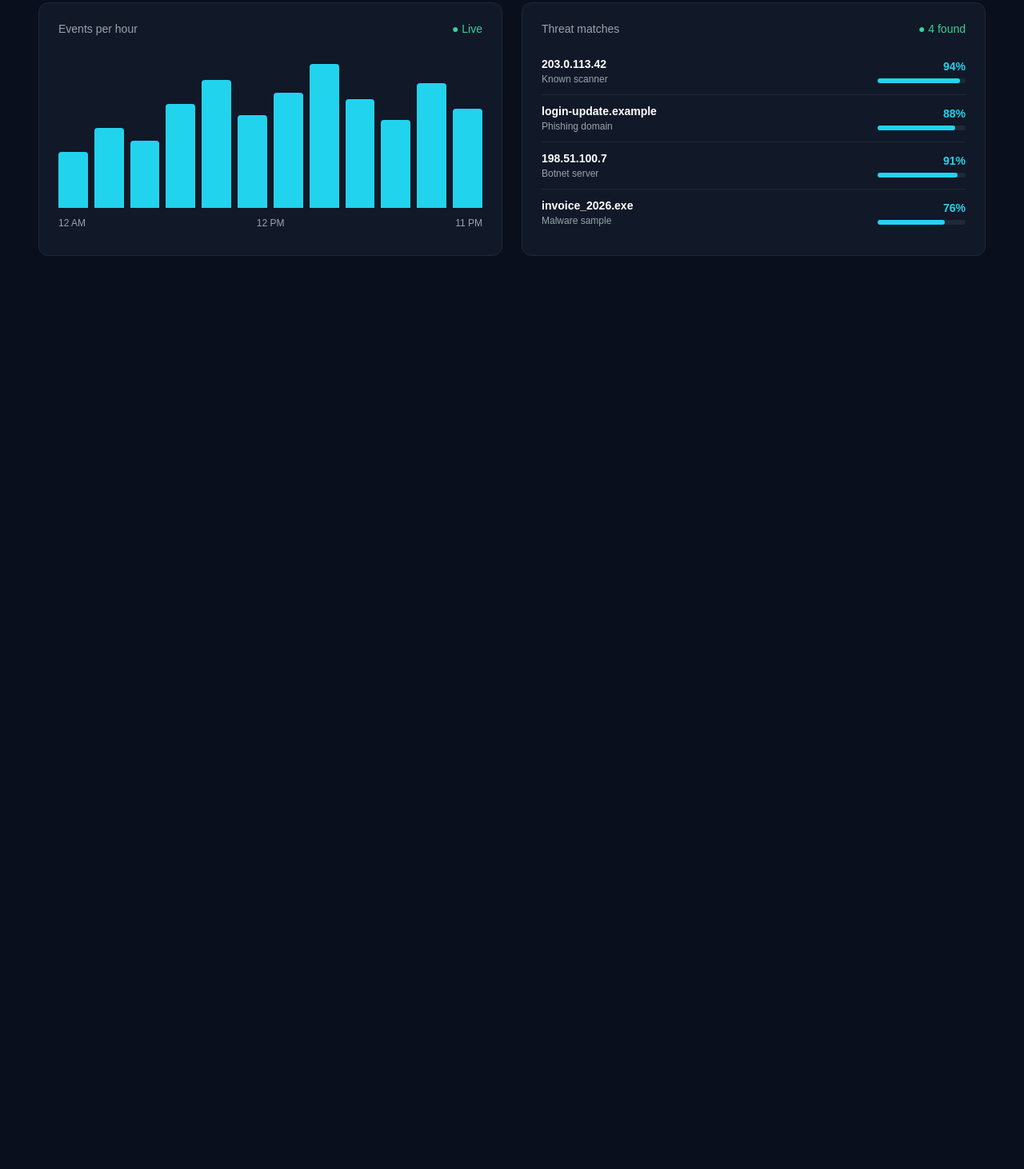
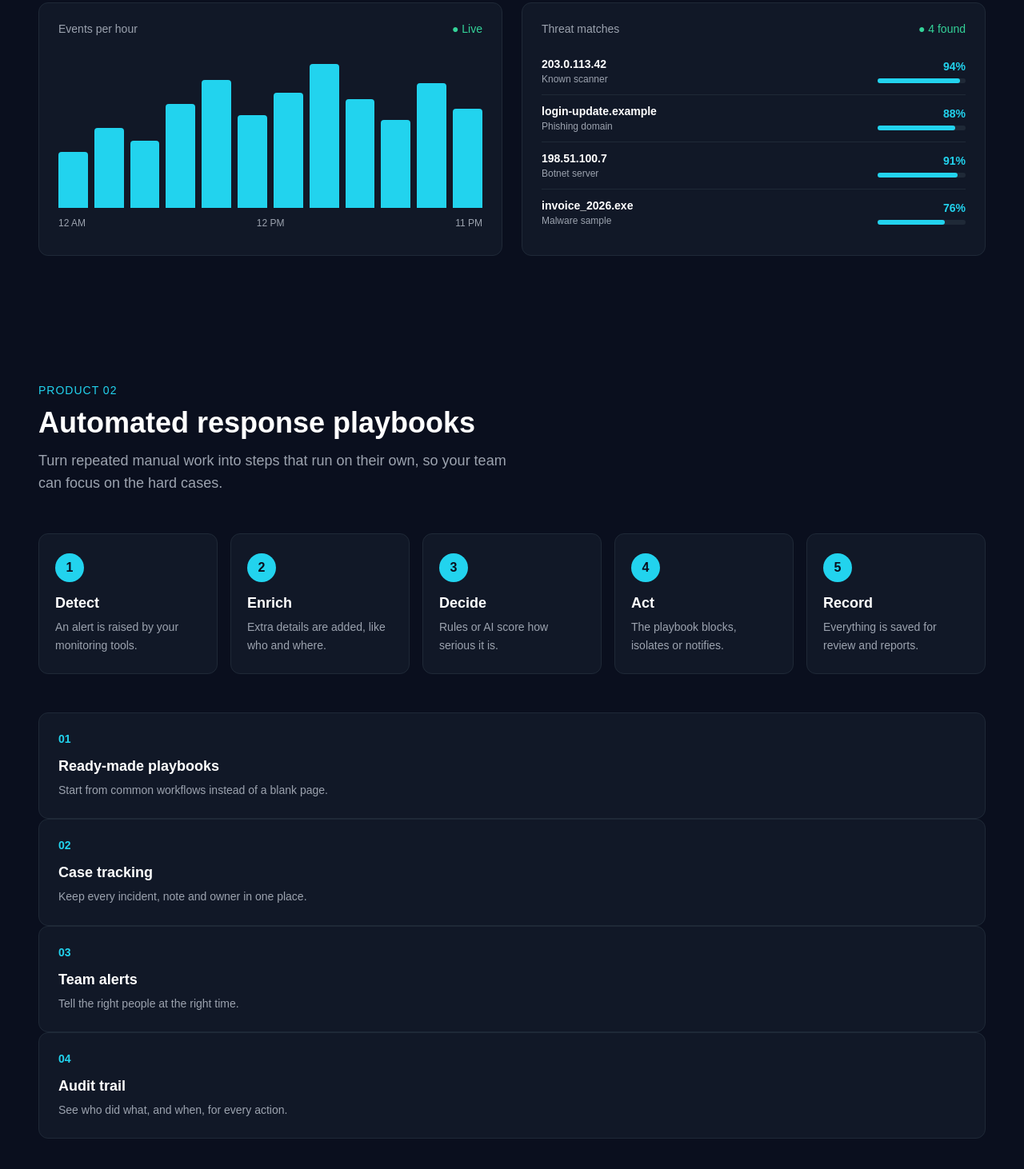
Before and after one commit to SameerChauhan9027/naafe-replica, a plain HTML site: page index.html in a window 1280 px wide. Shown: the part 1668-3130 px from the top of the page at 80% size. Before the commit the page ends 2068 px from the top, so only its background shows below. Drawn offline with Linux system fonts and the light colour scheme.

Commit message:
Add orchestration section with playbook steps and cards

```diff
--- a/css/style.css
+++ b/css/style.css
@@ -412,6 +412,44 @@ a {
     border-radius: 3px;
 }
 
+.playbook {
+    display: grid;
+    grid-template-columns: repeat(5, 1fr);
+    gap: 16px;
+    margin-bottom: 48px;
+}
+
+.step {
+    background: #111827;
+    border: 1px solid #1f2937;
+    border-radius: 12px;
+    padding: 24px 20px;
+}
+
+.step-num {
+    display: flex;
+    align-items: center;
+    justify-content: center;
+    width: 36px;
+    height: 36px;
+    border-radius: 50%;
+    background: #22d3ee;
+    color: #0a0f1e;
+    font-weight: bold;
+    margin-bottom: 16px;
+}
+
+.step h3 {
+    font-size: 18px;
+    margin-bottom: 8px;
+}
+
+.step p {
+    color: #9ca3af;
+    font-size: 14px;
+    line-height: 1.6;
+}
+
 @media (max-width: 1000px) {
     .stats-grid,
     .features-grid {
@@ -419,6 +457,10 @@ a {
     }
 
     .product-visuals {
+        grid-template-columns: 1fr;
+    }
+
+        .playbook {
         grid-template-columns: 1fr;
     }
 }
--- a/index.html
+++ b/index.html
@@ -215,6 +215,72 @@
 </div>
 
         </section>
+
+        <section class="product" id="orchestration">
+    <p class="section-tag">Product 02</p>
+    <h2 class="section-title">Automated response playbooks</h2>
+    <p class="section-sub">
+        Turn repeated manual work into steps that run on their own, so your team can focus on the hard cases.
+    </p>
+
+    <div class="playbook">
+        <div class="step">
+            <span class="step-num">1</span>
+            <h3>Detect</h3>
+            <p>An alert is raised by your monitoring tools.</p>
+        </div>
+
+        <div class="step">
+            <span class="step-num">2</span>
+            <h3>Enrich</h3>
+            <p>Extra details are added, like who and where.</p>
+        </div>
+
+        <div class="step">
+            <span class="step-num">3</span>
+            <h3>Decide</h3>
+            <p>Rules or AI score how serious it is.</p>
+        </div>
+
+        <div class="step">
+            <span class="step-num">4</span>
+            <h3>Act</h3>
+            <p>The playbook blocks, isolates or notifies.</p>
+        </div>
+
+        <div class="step">
+            <span class="step-num">5</span>
+            <h3>Record</h3>
+            <p>Everything is saved for review and reports.</p>
+        </div>
+    </div>
+
+    <div class="features-grid">
+        <div class="feature-card">
+            <span class="feature-num">01</span>
+            <h3>Ready-made playbooks</h3>
+            <p>Start from common workflows instead of a blank page.</p>
+        </div>
+
+        <div class="feature-card">
+            <span class="feature-num">02</span>
+            <h3>Case tracking</h3>
+            <p>Keep every incident, note and owner in one place.</p>
+        </div>
+
+        <div class="feature-card">
+            <span class="feature-num">03</span>
+            <h3>Team alerts</h3>
+            <p>Tell the right people at the right time.</p>
+        </div>
+
+        <div class="feature-card">
+            <span class="feature-num">04</span>
+            <h3>Audit trail</h3>
+            <p>See who did what, and when, for every action.</p>
+        </div>
+    </div>
+</section>
     <script src="js/script.js"></script>
 </body>
 </html>
```
